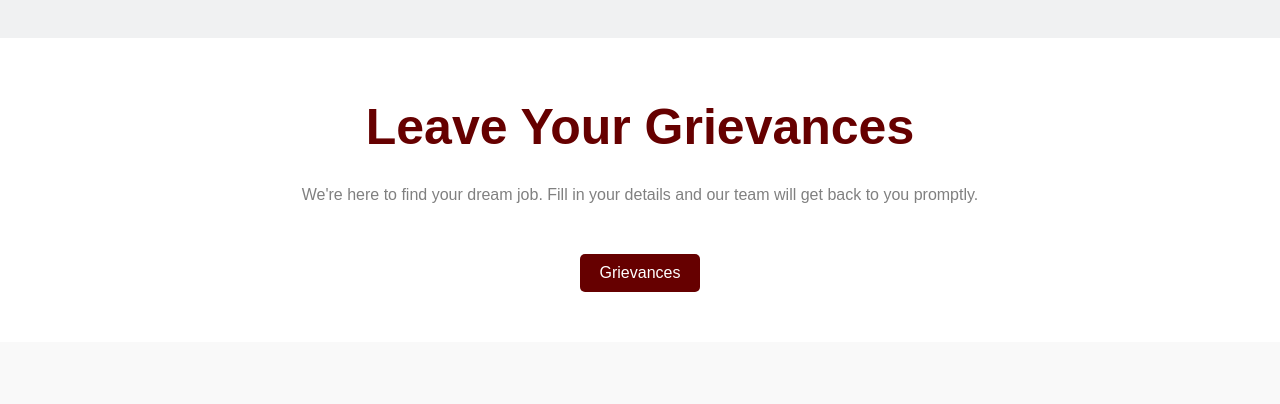
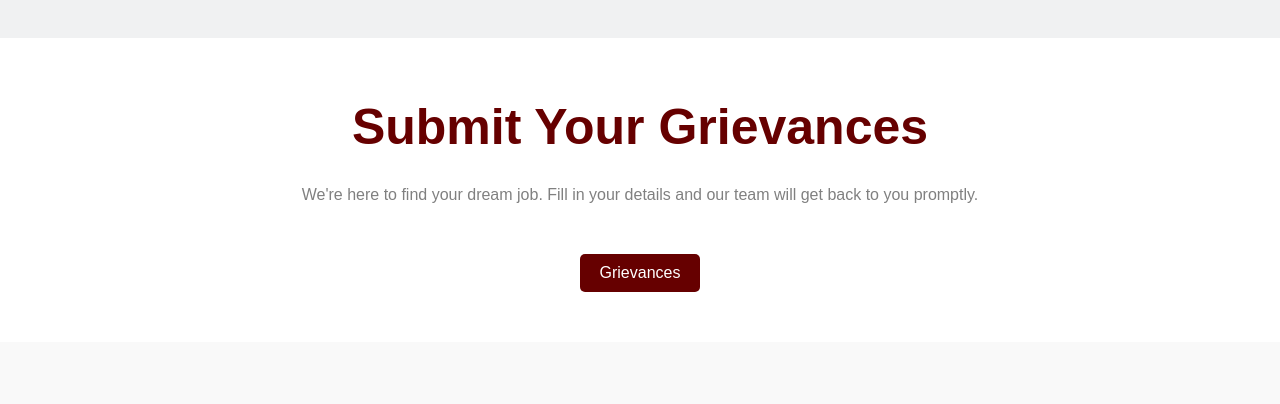
Before and after one commit to Aone67/aonewebsite, a plain HTML site: page index.html in a window 1280 px wide. Shown: the part 4760-5164 px from the top of the page. Drawn offline with Linux system fonts and the light colour scheme.

Commit message:
Update index.html
updat01

```diff
--- a/index.html
+++ b/index.html
@@ -820,7 +820,7 @@
   <section id="contact" class="contactus">
 
     <div class="message-block">
-      <h2 class="message">Leave Your Grievances</h2>
+      <h2 class="message">Submit Your Grievances</h2>
 
       <div style="text-align: center; padding-left: 5px; padding-right: 5px;">We're here to find your dream job. Fill in
         your details and our team will get back to you promptly. </div>
```
